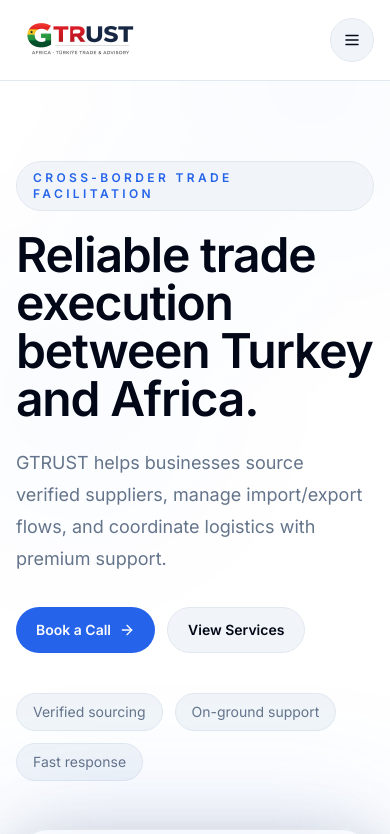
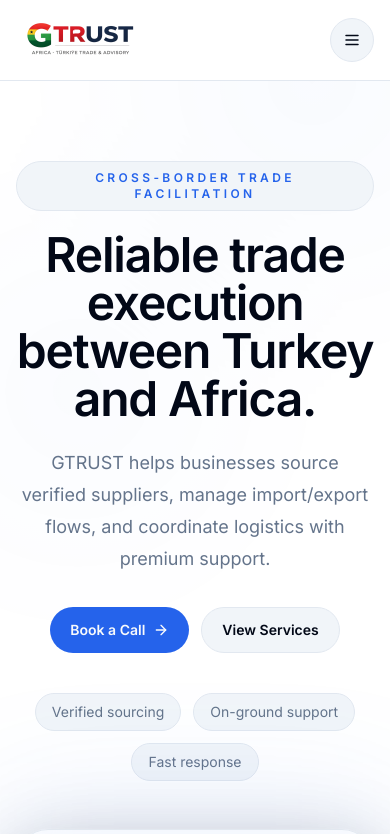
Before and after one commit to MR-checks/Gtrust, a Next.js app: page / in a window 390 px wide. Shown: the top 834 px of the page. Built offline with nearby package versions, Linux system fonts and the light colour scheme.

Commit message:
UI Polish

```diff
--- a/components/hero.tsx
+++ b/components/hero.tsx
@@ -13,7 +13,7 @@
     <section className="relative overflow-hidden bg-background">
       <div className="absolute inset-0 opacity-[0.15] dark:opacity-30 [background:radial-gradient(circle_at_20%_20%,hsl(var(--primary)/0.14),transparent_22%),radial-gradient(circle_at_80%_0%,hsl(var(--primary)/0.18),transparent_20%)]" />
       <div className="relative mx-auto grid min-h-[calc(100vh-84px)] max-w-7xl items-center gap-12 px-4 py-20 sm:px-6 lg:grid-cols-2 lg:px-8 lg:py-28">
-        <MotionDiv className="max-w-2xl">
+        <MotionDiv className="flex max-w-2xl flex-col items-center text-center lg:items-start lg:text-left">
           <p className="mb-5 inline-flex rounded-full border bg-muted px-4 py-2 text-xs font-semibold uppercase tracking-[0.28em] text-primary backdrop-blur-md">
             {t.heroEyebrow}
           </p>
@@ -22,12 +22,12 @@
           </h1>
           <p className="mt-6 max-w-xl text-pretty text-lg leading-8 text-muted-foreground sm:text-xl">{t.heroText}</p>
 
-          <div className="mt-8 flex flex-wrap gap-3">
+          <div className="mt-8 flex flex-wrap justify-center gap-3 lg:justify-start">
             <PrimaryButton href="/contact">{t.bookCall}</PrimaryButton>
             <SecondaryButton href="/services">{t.viewServices}</SecondaryButton>
           </div>
 
-          <div className="mt-10 flex flex-wrap gap-3 text-sm text-muted-foreground">
+          <div className="mt-10 flex flex-wrap justify-center gap-3 text-sm text-muted-foreground lg:justify-start">
             {[t.trustBadge1, t.trustBadge2, t.trustBadge3].map((item) => (
               <span key={item} className="rounded-full border bg-muted px-4 py-2 backdrop-blur-md">
                 {item}
--- a/components/navbar.tsx
+++ b/components/navbar.tsx
@@ -4,7 +4,7 @@
 import Image from 'next/image';
 import { usePathname } from 'next/navigation';
 import { Menu, X } from 'lucide-react';
-import { useEffect, useState } from 'react';
+import { useEffect, useState, useRef } from 'react';
 import { navItems } from '@/lib/site';
 import { dictionary } from '@/lib/translations';
 import { useLanguage } from '@/components/providers';
@@ -16,13 +16,33 @@
   const [open, setOpen] = useState(false);
   const { locale } = useLanguage();
   const t = dictionary[locale];
+  const navRef = useRef<HTMLElement>(null);
 
   useEffect(() => {
     setOpen(false);
   }, [pathname]);
 
+  useEffect(() => {
+    function handleEvent(event: MouseEvent | KeyboardEvent) {
+      if (open && navRef.current) {
+        if (event instanceof MouseEvent && !navRef.current.contains(event.target as Node)) {
+          setOpen(false);
+        } else if (event instanceof KeyboardEvent && event.key === 'Escape') {
+          setOpen(false);
+        }
+      }
+    }
+
+    document.addEventListener('mousedown', handleEvent);
+    document.addEventListener('keydown', handleEvent);
+    return () => {
+      document.removeEventListener('mousedown', handleEvent);
+      document.removeEventListener('keydown', handleEvent);
+    };
+  }, [open]);
+
   return (
-    <header className="sticky top-0 z-50 border-b bg-background/70 backdrop-blur-xl">
+    <header ref={navRef} className="sticky top-0 z-50 border-b bg-background/70 backdrop-blur-xl">
       <div className="mx-auto flex max-w-7xl items-center justify-between px-4 py-4 sm:px-6 lg:px-8">
         <Link href="/" className="flex h-12 w-48 shrink-0 items-center overflow-hidden">
           <Image
```
